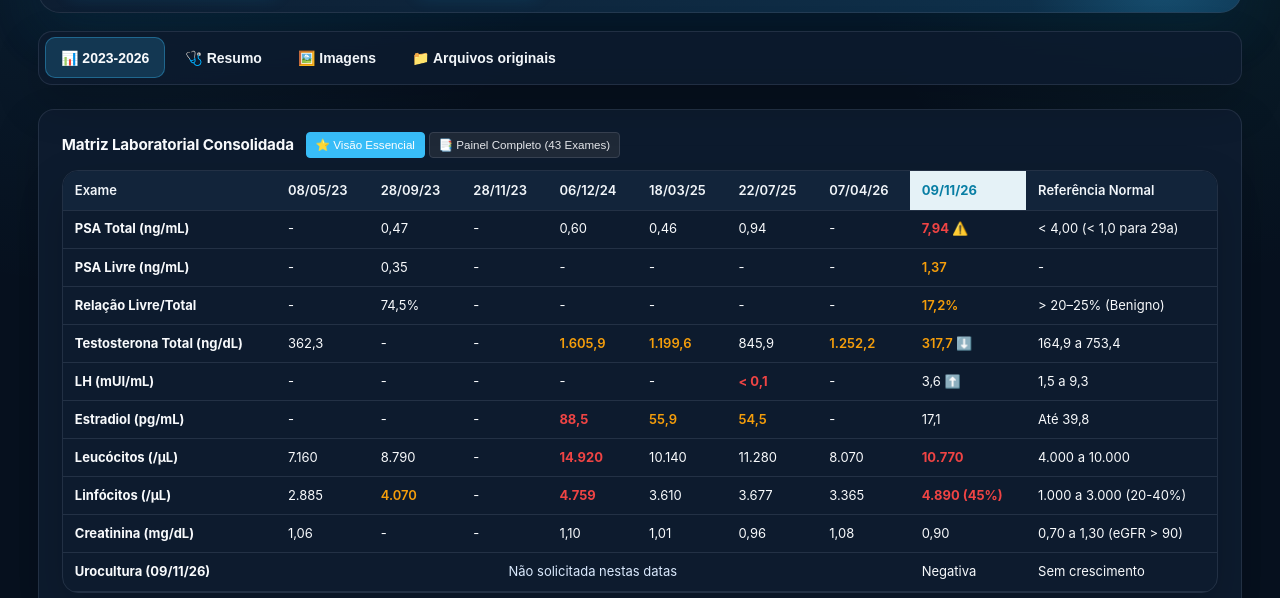
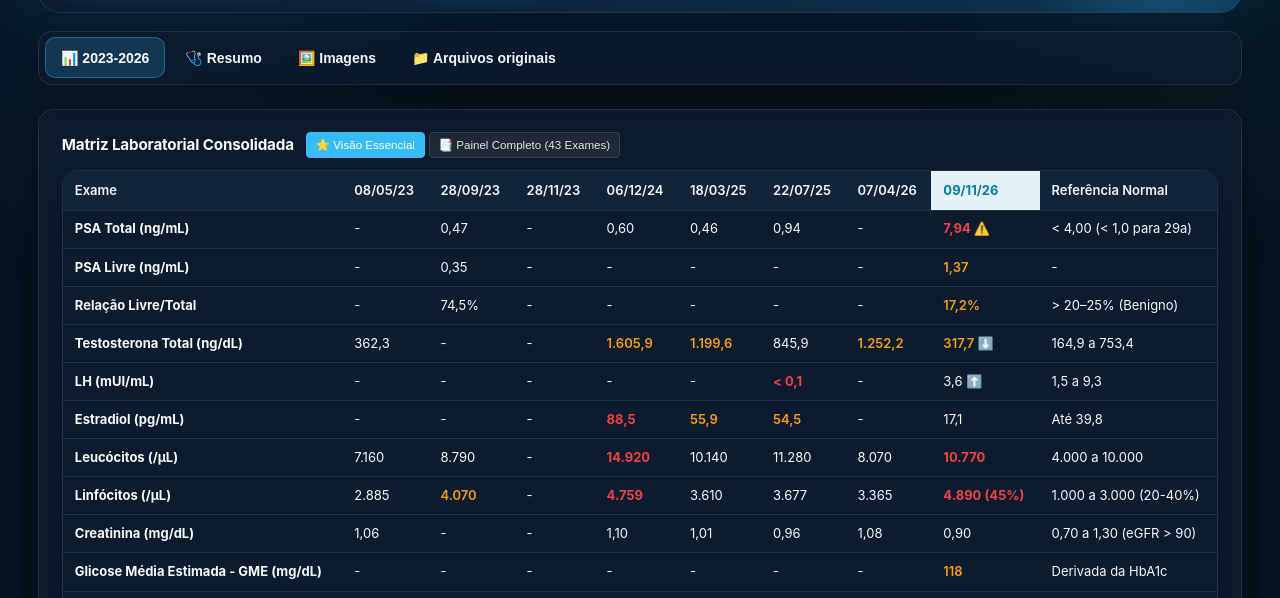
Before and after one commit to criarleal/exames, a plain HTML site: page index.html in a window 1280 px wide. Shown: the part 187-785 px from the top of the page. Drawn offline with nearby package versions, Linux system fonts and the light colour scheme.

Commit message:
Adiciona glicose media estimada ao painel

```diff
--- a/index.html
+++ b/index.html
@@ -1623,6 +1623,18 @@
                 <td>1,08</td>
                 <td>0,90</td>
                 <td>0,70 a 1,30 (eGFR &gt; 90)</td>
+              </tr>
+              <tr>
+                <td><strong>Glicose Média Estimada - GME (mg/dL)</strong></td>
+                <td>-</td>
+                <td>-</td>
+                <td>-</td>
+                <td>-</td>
+                <td>-</td>
+                <td>-</td>
+                <td>-</td>
+                <td class="val-warning">118</td>
+                <td>Derivada da HbA1c</td>
               </tr>
               <tr>
                 <td><strong>Urocultura (09/11/26)</strong></td>
```
